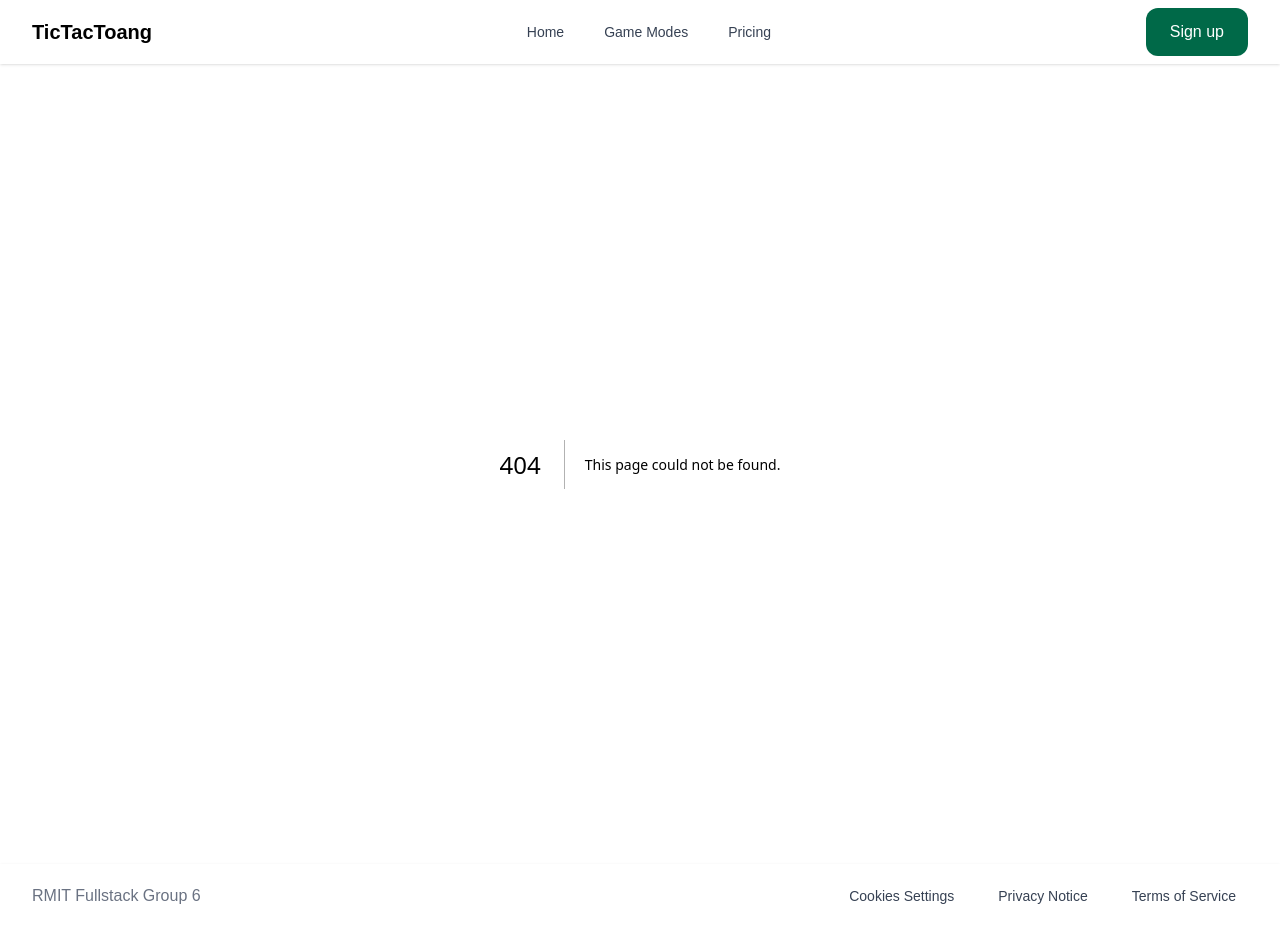
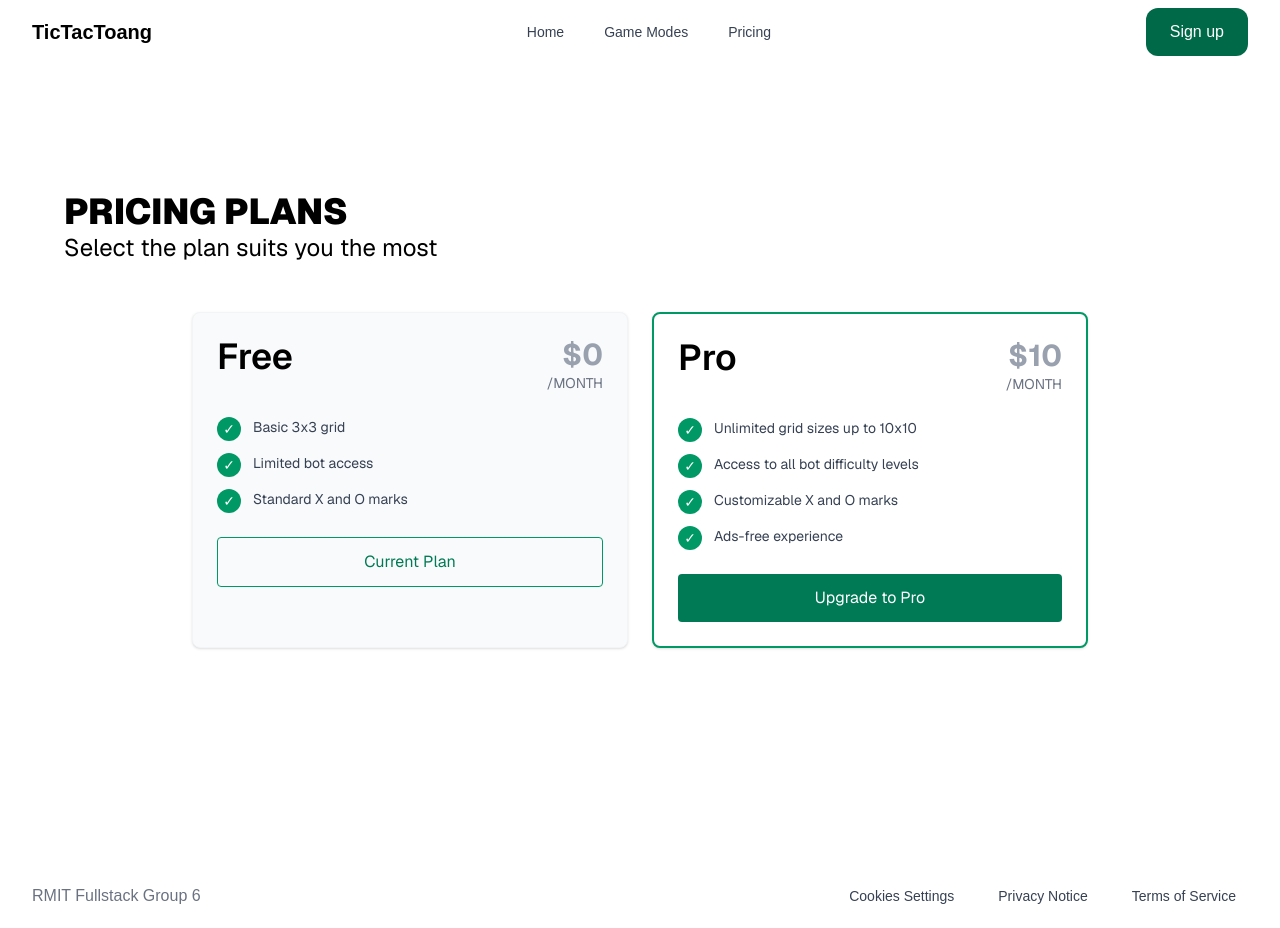
Before and after one commit to RMIT-Full-Stack-Development-2026A/Group6, a Next.js app: page /subscription in a window 1280 px wide. Before the commit this address had no page. Built offline with nearby package versions, Linux system fonts and the light colour scheme.

Commit message:
subscription page init

```diff
--- /dev/null
+++ b/src/app/subscription/layout.tsx
@@ -0,0 +1,34 @@
+import type { Metadata } from "next";
+import { Geist, Geist_Mono } from "next/font/google";
+import "../globals.css";
+
+const geistSans = Geist({
+  variable: "--font-geist-sans",
+  subsets: ["latin"],
+});
+
+const geistMono = Geist_Mono({
+  variable: "--font-geist-mono",
+  subsets: ["latin"],
+});
+
+export const metadata: Metadata = {
+  title: "Privacy Policy",
+  description: "Privacy Policy",
+};
+
+export default function RootLayout({
+  children,
+}: Readonly<{
+  children: React.ReactNode;
+}>) {
+  return (
+      <html lang="en">
+      <body
+          className={`${geistSans.variable} ${geistMono.variable} antialiased`}
+      >
+      {children}
+      </body>
+      </html>
+  );
+}
--- /dev/null
+++ b/src/app/subscription/page.tsx
@@ -0,0 +1,14 @@
+import PricingSection from "@/components/home/PricingSection";
+import React from "react";
+
+export default function Home() {
+  return (
+    <div className="flex min-h-screen items-center justify-center bg-zinc-50 font-sans dark:bg-black">
+      <main className="min-h-screen w-full justify-between py-32 px-16 bg-white  sm:items-start">
+        <div className="text-black text-4xl font-black">PRICING PLANS</div>
+        <div className="text-2xl text-black">Select the plan suits you the most</div>
+        <PricingSection />
+      </main>
+    </div>
+  );
+}
```
